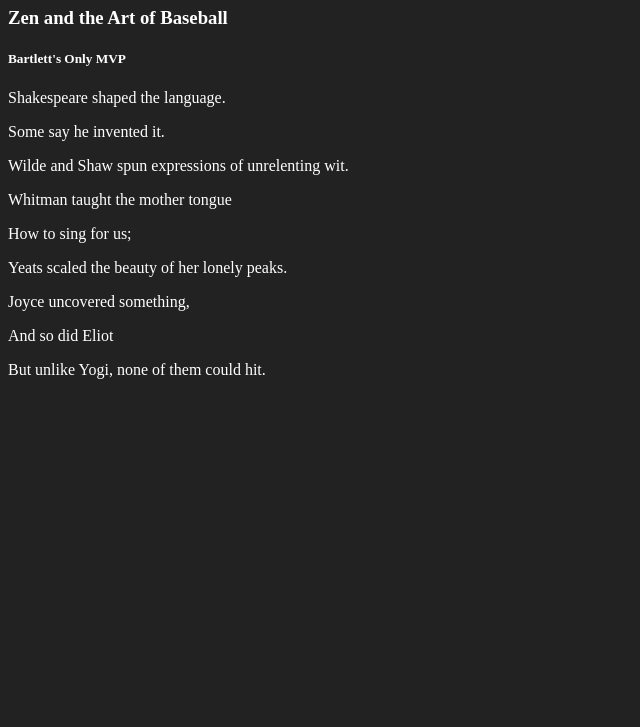
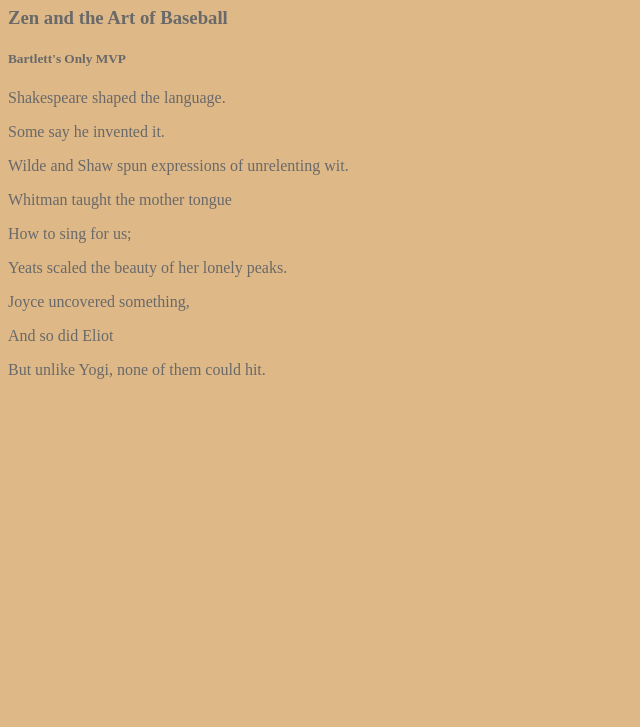
Before and after one commit to mattybaggs/mattybaggs.github.io, a plain HTML site: page project1/index.html in a window 1280 px wide. Shown: the part 73-800 px from the top of the page, without its empty margins (0-640 px from the left). Drawn offline with Linux system fonts and the light colour scheme; files that its build step writes are made by us from their sources.

Commit message:
colors
changed font/background colors

```diff
--- a/project1/style.css
+++ b/project1/style.css
@@ -1,4 +1,4 @@
 body{
-	color: #ffffff;
-	background-color: #222222;
+	color: #696969;
+	background-color: #DEB887;
 }
```
